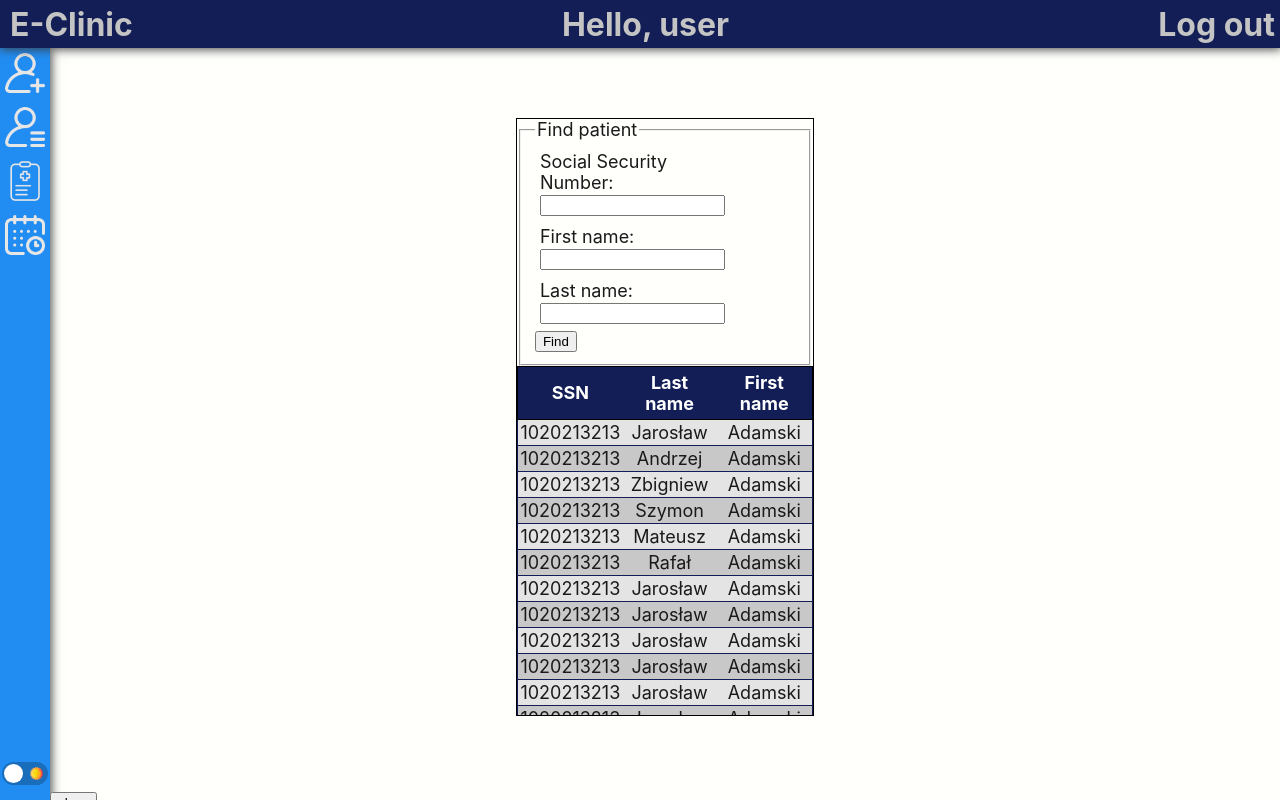
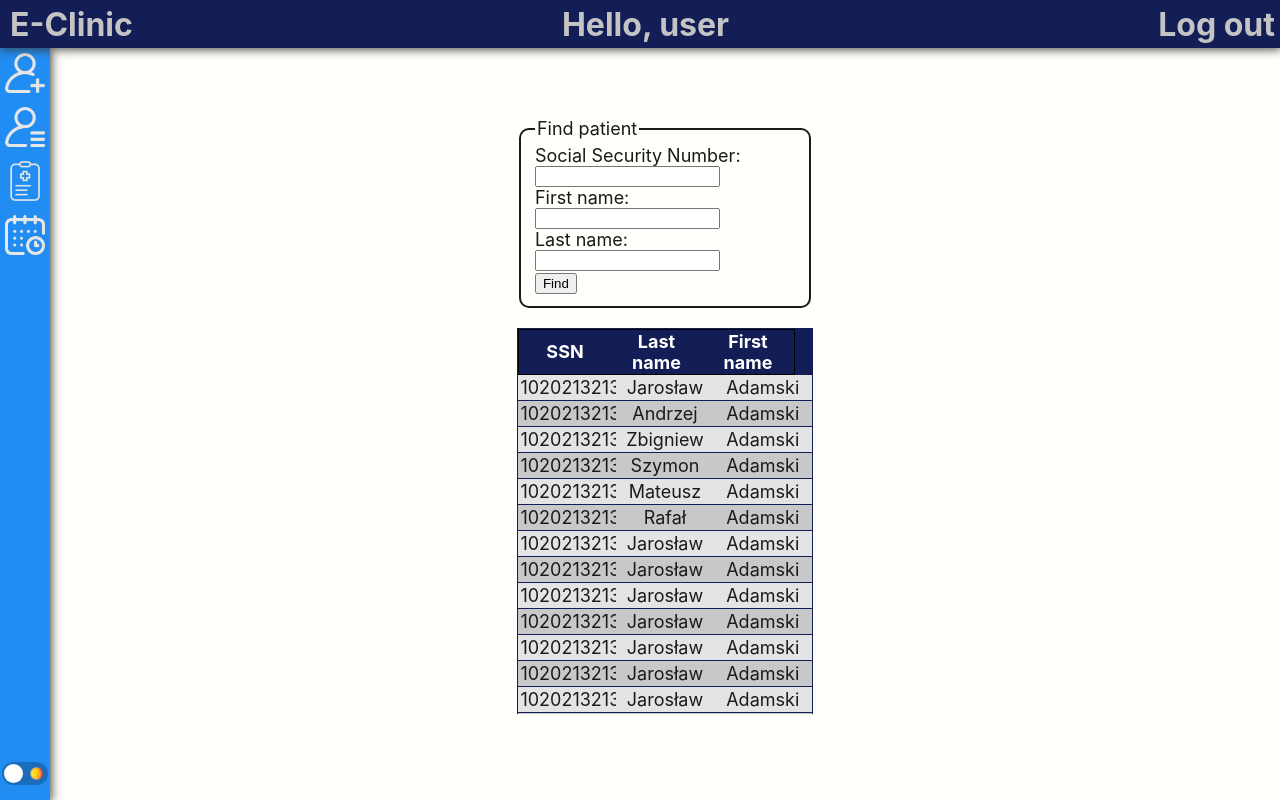
Before and after one commit to SolidCodeEmpire/Clinic, a React (Create React App) app in the folder frontend/: page /add-visit in a window 1280 px wide. Both pictures are taken after a click on the button "Find". Built offline with nearby package versions, Linux system fonts and the light colour scheme.

Commit message:
visual changes for addvisit page

```diff
--- a/frontend/src/Components/Contents/AddVisit/AddVisit.css
+++ b/frontend/src/Components/Contents/AddVisit/AddVisit.css
@@ -7,21 +7,14 @@
     gap: 5%;
 }
 
-.scrollable {
-    overflow-y: scroll !important;
-    height: 60%;
-    width: 100%;
-}
-
 .add-visit-child{
     height: 99%;
     width: 30%;
-    border: solid 1px black;
 }
 
 .visit-date-container,
 .visit-description-container{
-    margin: 10px auto;
+    margin:  auto;
     width: 90%;
 }
 
@@ -32,7 +25,7 @@
 .visit-date-container fieldset{
     display: flex;
     justify-content: center;
-    margin: 10px auto;
+    margin:  auto;
     height: 60%;
 }
 
@@ -49,8 +42,61 @@
     height: 60%;
 }
 
+.visit-description-container fieldset{
+    width: 100%;
+    overflow: hidden;
+}
+
 .select-visit-description{
     height: 98%;
+    width: 98%;
+    padding: 5px;
+    resize: none;
+    background-color: var(--main-content-color);
+    color: var(--font-color);
+    border: none ;
+}
+
+.visit-form-group label, .visit-form-group input{
+    display: block;
+}
+
+.add-visit-container fieldset{
+    border: var(--font-color) 2px solid;
+    color: var(--font-color);
+    border-radius: 10px;
+    background-color: var(--main-content-color);
+}
+
+.visit-patient-table{
+    background-color: var(--titlebar-color);
+    color: white;
+    border-collapse: collapse;
+    border: 1px solid var(--titlebar-color);
+}
+
+
+.visit-table-container{
+    display: flex;
+    justify-content: center;
+}
+
+.visit-table-container tbody {
+    display: block;
+    height: 500px;
+    overflow: auto;
+}
+
+.visit-table-container thead, .visit-table-container tbody tr {
+    display: table;
     width: 100%;
-    resize: none;
+    table-layout: fixed;/* even columns width , fix width of table too*/
 }
+
+.visit-table-container thead {
+    width: calc( 100% - 1em )/* scrollbar is average 1em/16px width, remove it from thead width */
+}
+
+.visit-table-container table {
+    width: 400px;
+}
--- a/frontend/src/Components/Contents/AddVisit/AddVisit.tsx
+++ b/frontend/src/Components/Contents/AddVisit/AddVisit.tsx
@@ -1,7 +1,6 @@
-import React, { useState, useEffect} from "react";
+import React, { useState, useEffect } from "react";
 import "./AddVisit.css";
 import { Patient, fetchFilteredPatientList } from "../../../API/Patients";
-
 
 type VisitDetails = {
   date: Date | undefined;
@@ -17,7 +16,10 @@ export default function AddVisit() {
       <div className="add-visit-container">
         <div className="add-visit-child">
           {selectedPatient ? (
-            <PatientDetails patient={selectedPatient} patientDispatcher={setSelectedPatient}/>
+            <PatientDetails
+              patient={selectedPatient}
+              patientDispatcher={setSelectedPatient}
+            />
           ) : (
             <PatientSelector
               patient={selectedPatient}
@@ -25,18 +27,17 @@ export default function AddVisit() {
             />
           )}
         </div>
-        {
-          selectedPatient  && <div className="add-visit-child">
+        {selectedPatient && (
+          <div className="add-visit-child">
             <VisitDetailsSelector setVisitDetails={setVisitDetails} />
           </div>
-        }
-        {
-          visitDetails && <div className="add-visit-child">
+        )}
+        {visitDetails && (
+          <div className="add-visit-child">
             <DoctorSelector></DoctorSelector>
           </div>
-        }
+        )}
       </div>
-      <button onClick={()=>console.log(visitDetails)}>show</button>
     </>
   );
 }
@@ -55,9 +56,9 @@ function PatientSelector(props: PatientSelectorProps) {
 
   return (
     <>
-      <fieldset>
+      <fieldset style={{ marginBottom: "20px" }}>
         <legend>Find patient</legend>
-        <div className="form-group">
+        <div className="visit-form-group">
           <label htmlFor="ssn-number">Social Security Number:</label>
           <input
             type="text"
@@ -69,7 +70,7 @@ function PatientSelector(props: PatientSelectorProps) {
             }}
           />
         </div>
-        <div className="form-group">
+        <div className="visit-form-group">
           <label htmlFor="first-name">First name:</label>
           <input
             type="text"
@@ -81,7 +82,7 @@ function PatientSelector(props: PatientSelectorProps) {
             }}
           />
         </div>
-        <div className="form-group">
+        <div className="visit-form-group">
           <label htmlFor="last-name">Last name:</label>
           <input
             type="text"
@@ -108,15 +109,11 @@ function PatientSelector(props: PatientSelectorProps) {
       </fieldset>
 
       {patientsList.length > 0 && (
-        <div className="scrollable">
-          <table className="patients-table" style={{ minWidth: "100%" }}>
+        <div className="visit-table-container">
+          <table className="visit-patient-table">
             <thead
               style={{
-                position: "sticky",
-                top: "0",
                 backgroundColor: "var(--titlebar-color)",
-                padding: 0,
-                margin: 0,
                 border: "1px black solid",
               }}
             >
@@ -154,7 +151,7 @@ function PatientSelector(props: PatientSelectorProps) {
 
 type PatientDetailsProps = {
   patient: Patient;
-  patientDispatcher: React.Dispatch<React.SetStateAction<Patient | undefined>>
+  patientDispatcher: React.Dispatch<React.SetStateAction<Patient | undefined>>;
 };
 
 function PatientDetails(props: PatientDetailsProps) {
@@ -162,12 +159,21 @@ function PatientDetails(props: PatientDetailsProps) {
     <>
       <fieldset>
         <legend>Patient details</legend>
-        <p><b>First name:</b> {props.patient.firstName}</p>
+        <p>
+          <b>First name:</b> {props.patient.firstName}
+        </p>
         <p>Last name: {props.patient.surname}</p>
         <p>SSN: {props.patient.socialSecurityNumber}</p>
         <p>Phone number: {props.patient.phoneNumber}</p>
       </fieldset>
-      <button onClick={() => props.patientDispatcher(undefined)}>Change patient</button>
+      <div style={{display:"flex", justifyContent:"center"}}>
+        <button
+        className="add-patient-button"
+        style={{width:"30%"}}
+        onClick={() => props.patientDispatcher(undefined)}>
+          Change patient
+        </button>
+      </div>
     </>
   );
 }
@@ -185,11 +191,11 @@ function VisitDetailsSelector(props: VisitDetailsSelectorProps) {
   });
 
   useEffect(() => {
-    if(stateDetails.date){
-      props.setVisitDetails({ ...stateDetails })
+    if (stateDetails.date) {
+      props.setVisitDetails({ ...stateDetails });
     }
     // eslint-disable-next-line react-hooks/exhaustive-deps
-  }, [stateDetails])
+  }, [stateDetails]);
 
   return (
     <>
@@ -204,12 +210,14 @@ function VisitDetailsSelector(props: VisitDetailsSelectorProps) {
               setStateDetails({
                 ...stateDetails,
                 date: new Date(event.target.value),
-            })
+              });
             }}
           />
         </fieldset>
       </div>
       <div className="visit-description-container">
+        <fieldset>
+          <legend>Description</legend>
           <textarea
             name="description"
             id="description"
@@ -223,6 +231,7 @@ function VisitDetailsSelector(props: VisitDetailsSelectorProps) {
               });
             }}
           ></textarea>
+        </fieldset>
       </div>
     </>
   );
```
Lines whose indentation alone changed are shown as unchanged.
